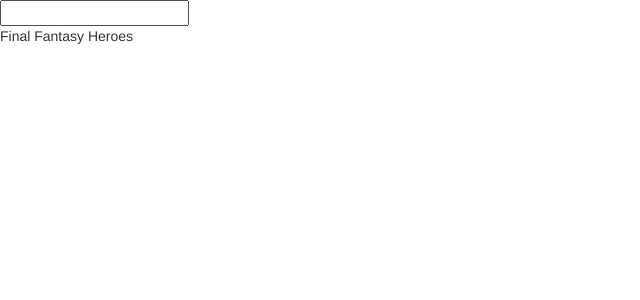
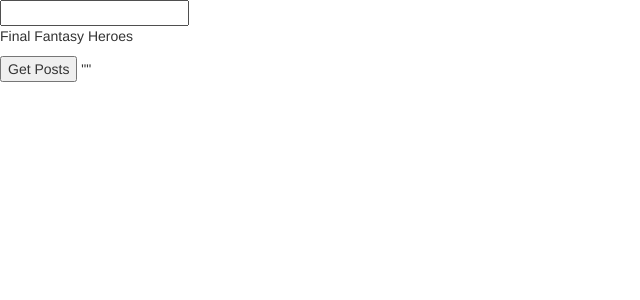
Before and after one commit to Mattlister/FFnew, an Angular app: page / in a window 1280 px wide. Shown: the top 300 px of the page, without its empty margins (0-640 px from the left). Built offline with nearby package versions, Linux system fonts and the light colour scheme.

Commit message:
Added fetching data setup and added service file

```diff
--- a/src/app/app.component.html
+++ b/src/app/app.component.html
@@ -1,2 +1,6 @@
 <input type="text">
 <p>{{ title }}</p>
+
+<button (click)="getPosts()">Get Posts</button>
+
+{{ posts | json}}
--- a/src/app/app.component.ts
+++ b/src/app/app.component.ts
@@ -1,3 +1,4 @@
+import { HttpClient } from '@angular/common/http';
 import { Component } from '@angular/core';
 
 @Component({
@@ -7,4 +8,26 @@
 })
 export class AppComponent {
   title = 'Final Fantasy Heroes';
+
+posts: any = '';
+
+constructor(private http: HttpClient) {
 }
+
+getPosts() {
+  this.posts = this.http.get('https://api.rawg.io/api/games?dates=2010-01-01,2020-12-31&developers=4132').subscribe(res => {
+    this.posts = res;
+    console.log(res);
+  });
+}
+}
+
+@Component({
+  selector: 'app-root',
+  template: `
+    <h1>Tour of Heroes</h1>
+  `,
+  styles: ['h1 { font-weight: normal; }']
+})
+export class HeroAppComponent {
+}
```
Also changed, not shown: src/app/app.module.ts (+6 -2 lines), src/app/api.service.ts (added).
